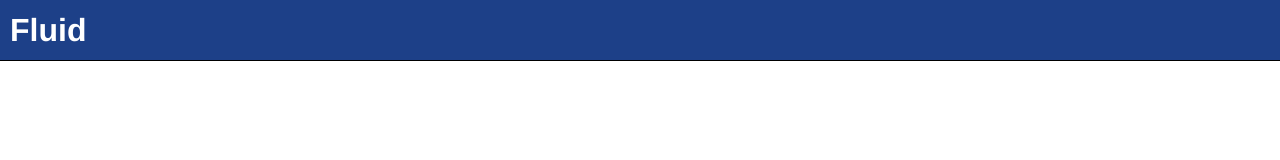
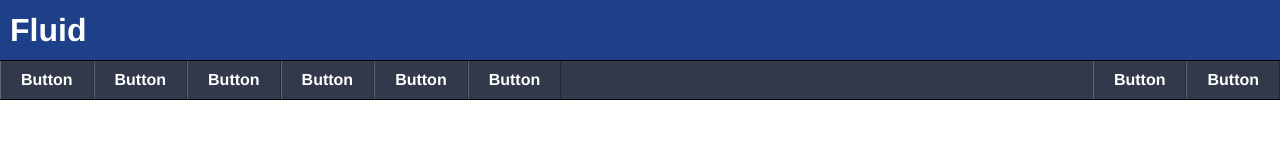
Before and after one commit to Am-su/HTML-CSS, a plain HTML site: page Part2. HTML5+CSS3를 사용한 레이아웃 구성/Chapter7 태블릿 PC 레이아웃/태블릿 PC 레이아웃.html in a window 1280 px wide. Drawn offline with Linux system fonts and the light colour scheme.

Commit message:
내비게이션 구성

```diff
--- a/Part2. HTML5+CSS3를 사용한 레이아웃 구성/Chapter7 태블릿 PC 레이아웃/태블릿 PC 레이아웃.html
+++ b/Part2. HTML5+CSS3를 사용한 레이아웃 구성/Chapter7 태블릿 PC 레이아웃/태블릿 PC 레이아웃.html
@@ -3,12 +3,14 @@
 <head>
     <title>태블릿 PC 레이아웃</title>
     <meta name="viewport" content = "width=device-width, initial-scale=1.0" />
+
     <!--초기화-->
     <style>
         *{margin:0; padding:0;}
         body{font-family:'Helvetica', sans-serif;}
         li{list-style: none;}
         a{text-decoration:none;}
+
     </style>
     <!--헤더-->
     <style>
@@ -23,7 +25,33 @@
         }
     </style>
     <!--내비게이션-->
-    <style></style>
+    <style>
+        #main_gnb{
+            overflow:hidden;
+            border-bottom:1px solid black;
+            background:#32394A;
+        }
+        #main_gnb > ul.left{
+            overflow:hidden;
+            float:left;
+        }
+        #main_gnb > ul.right{
+            overflow:hidden;
+            float:right;
+        }
+        #main_gnb > ul.left > li {float:left;}
+        #main_gnb > ul.right > li {float:left;}
+        #main_gnb a{
+            display:block;
+            padding:10px 20px;
+
+            border-left:1px solid #5F6673;
+            border-right:1px solid #242A37;
+            color:white;
+            font-weight: bold;
+        }
+        body{min-width:760px;}
+    </style>
     <!--콘텐츠-->
     <style></style>
     <!--수직 목록-->
@@ -35,5 +63,19 @@
     <header id="main_header">
         <h1>Fluid</h1>
     </header>
+    <nav id="main_gnb">
+        <ul class="left">
+            <li><a href="#">Button</a></li>
+            <li><a href="#">Button</a></li>
+            <li><a href="#">Button</a></li>
+            <li><a href="#">Button</a></li>
+            <li><a href="#">Button</a></li>
+            <li><a href="#">Button</a></li>
+        </ul>
+        <ul class="right">
+            <li><a href="#">Button</a></li>
+            <li><a href="#">Button</a></li>
+        </ul>
+    </nav>
 </body>
 </html>
```
